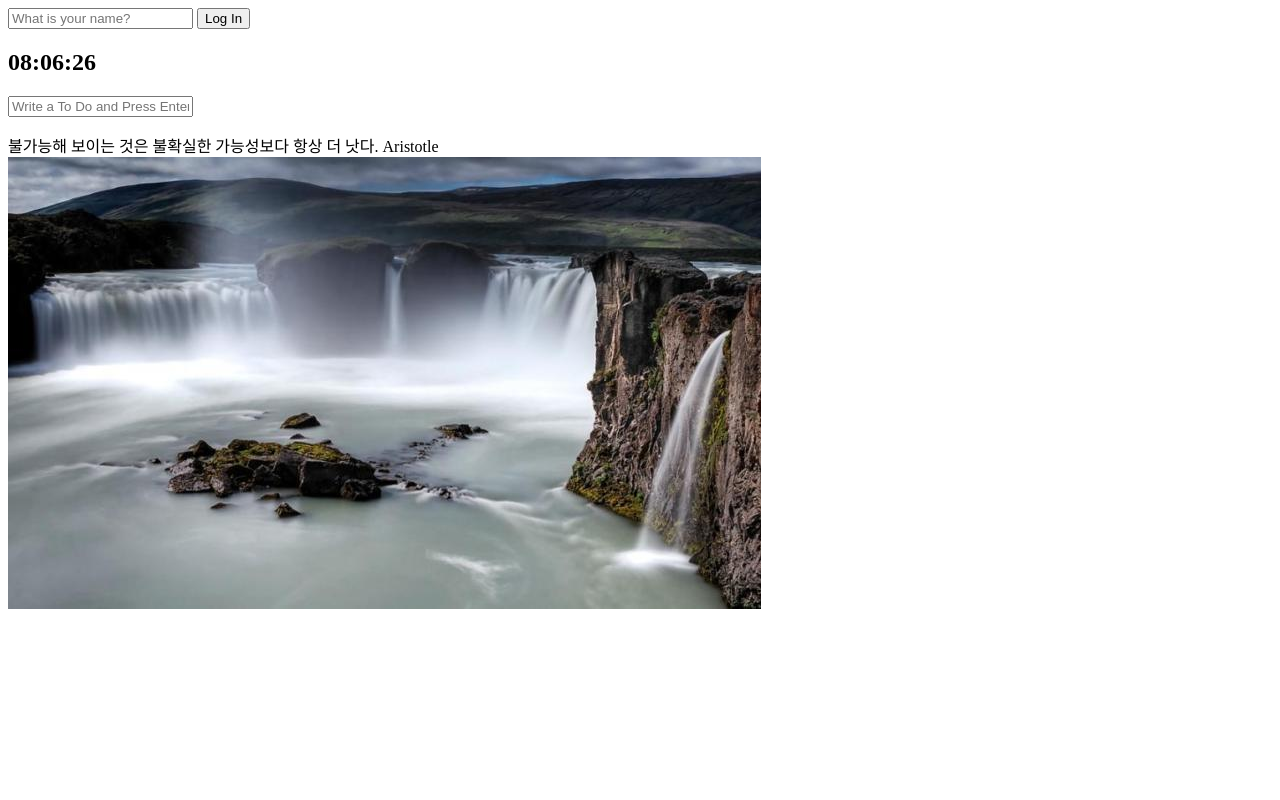
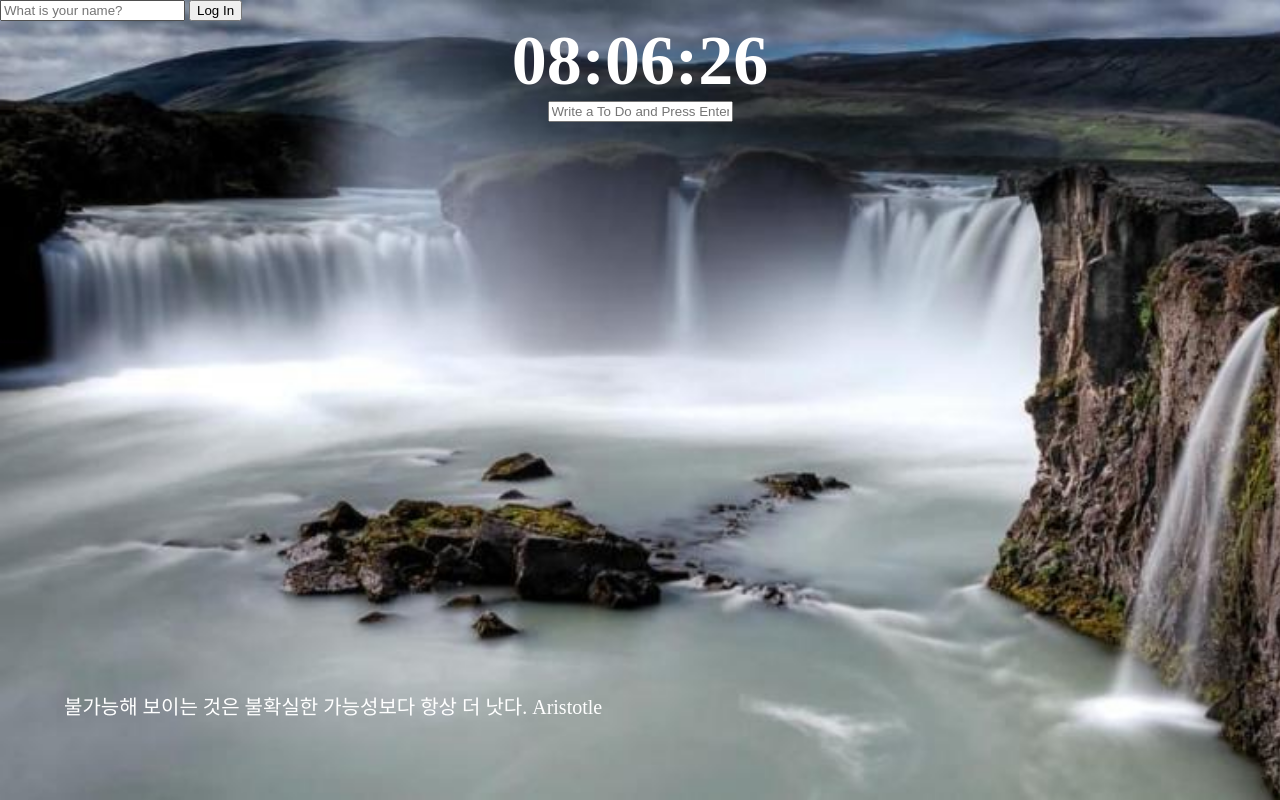
Before and after one commit to kjh302903/chrome-app, a plain HTML site: page index.html in a window 1280 px wide. Drawn offline with Linux system fonts and the light colour scheme.

Commit message:
add css ver1

```diff
--- a/css/style.css
+++ b/css/style.css
@@ -1,3 +1,46 @@
+html {
+    height: 100%;
+}
+
+body {
+    margin: 0;
+    height: 100%;
+    background-size: cover;
+
+}
+
 .hidden {
     display: none;
 }
+
+.flexbox {
+    display: flex;
+    flex-direction: column;
+}
+
+.flexitem {
+    text-align: center;
+    color: white;
+}
+
+#clock {
+    margin: 0;
+    font-size: 70px;
+}
+
+#quote {
+    position: absolute;
+    bottom: 10%;
+    left: 5%;
+}
+
+#weather {
+    position: absolute;
+    top: 10%;
+    right: 10%;
+}
+
+#quote , #weather {
+    color: white;
+    font-size: 20px;
+}
--- a/index.html
+++ b/index.html
@@ -9,12 +9,17 @@
             <input required maxlength="15" type="text" placeholder="What is your name?" />
             <input type="submit" value="Log In" />
         </form>
-        <h2 id ="clock">00:00:00</h2>
-        <h1 id ="greeting" class ="hidden"></h1>
-        <form id = "todo-form">
-            <input type="text" placeholder="Write a To Do and Press Enter" required />
-        </form>
-        <ul id = "todo-list"></ul>
+        <div class = "flexbox">
+            <h2 id ="clock" class="flexitem">00:00:00</h2>
+
+            <h1 id ="greeting" class ="hidden flexitem"></h1>
+
+            <form id = "todo-form" class="flexitem">
+                <input type="text" placeholder="Write a To Do and Press Enter" required />
+            </form>
+            <ul id = "todo-list" class="flexitem"></ul>
+        </div>
+
         <div id ="quote">
             <span></span>
             <span></span>
@@ -23,6 +28,7 @@
             <span></span>
             <span></span>
         </div>
+
         <script src="/js/greetings.js"></script>
         <script src="/js/clock.js"></script>
         <script src="/js/quotes.js"></script>
--- a/js/background.js
+++ b/js/background.js
@@ -6,8 +6,6 @@ const images = [
 
 const todayImg = images[Math.floor(Math.random()*images.length)];
 
-const image = document.createElement("img");
+const Url = `/img/${todayImg}`;
 
-image.src = `/img/${todayImg}`;
-
-document.body.appendChild(image);
+document.body.style.backgroundImage = `url(${Url})`;
```
